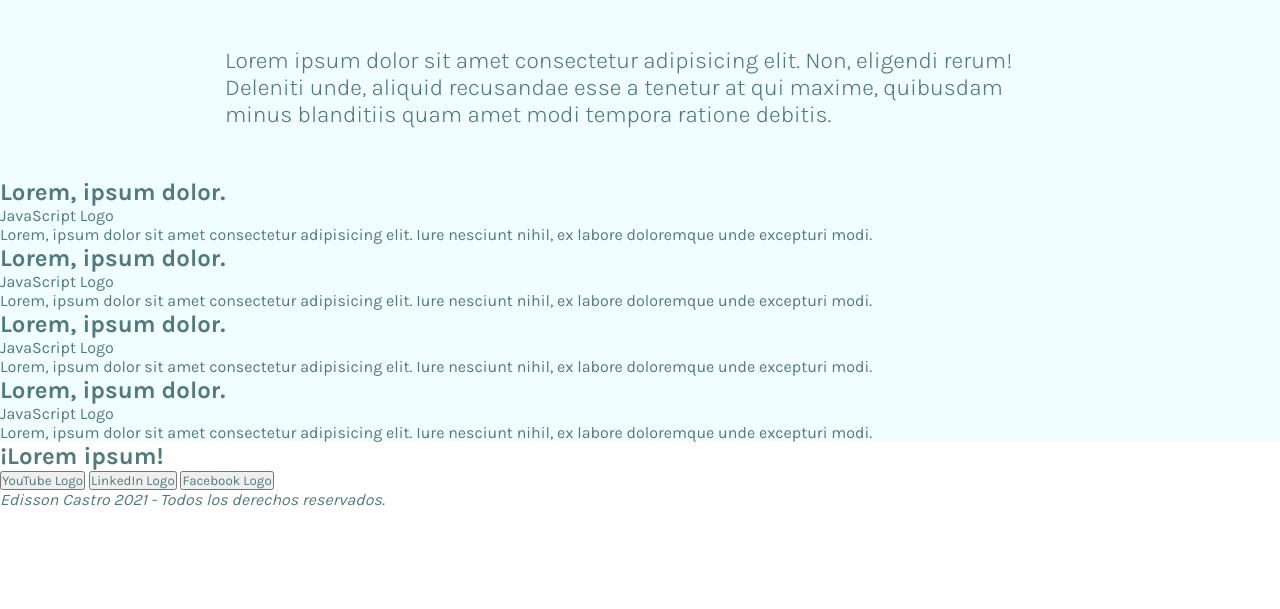
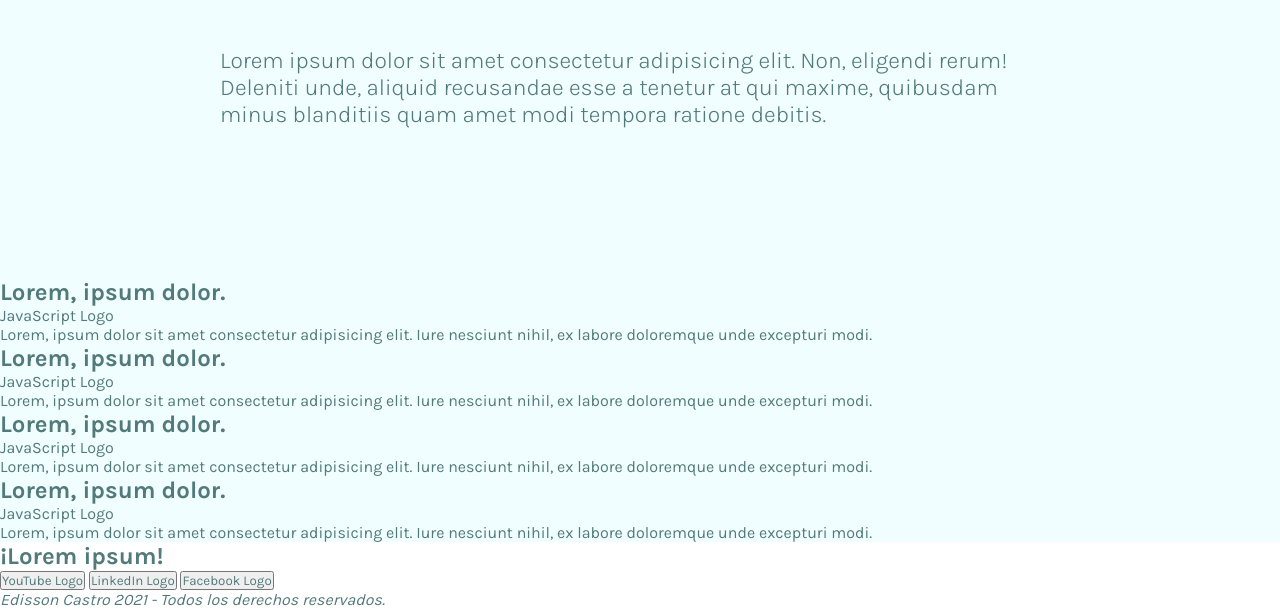
Before and after one commit to eacastro/web-portfolio, a plain HTML site: page index.html in a window 1280 px wide. Shown: the part 312-921 px from the top of the page. Before the commit the page ends 821 px from the top, so only its background shows below. Drawn offline with Linux system fonts and the light colour scheme.

Commit message:
Creacion de introduccion

```diff
--- a/css/styles.css
+++ b/css/styles.css
@@ -53,6 +53,7 @@
 .intro-container {
     padding-top: 50px;
     width: 1000px;
+    height: 390px;
     margin: 0 auto;
 }
 
@@ -63,7 +64,7 @@
 }
 
 .intro-text {
-    margin: 50px 85px;
+    margin: 50px 80px 140px 80px;
     font-size: 23px;
     font-weight: 300;
 }
```
